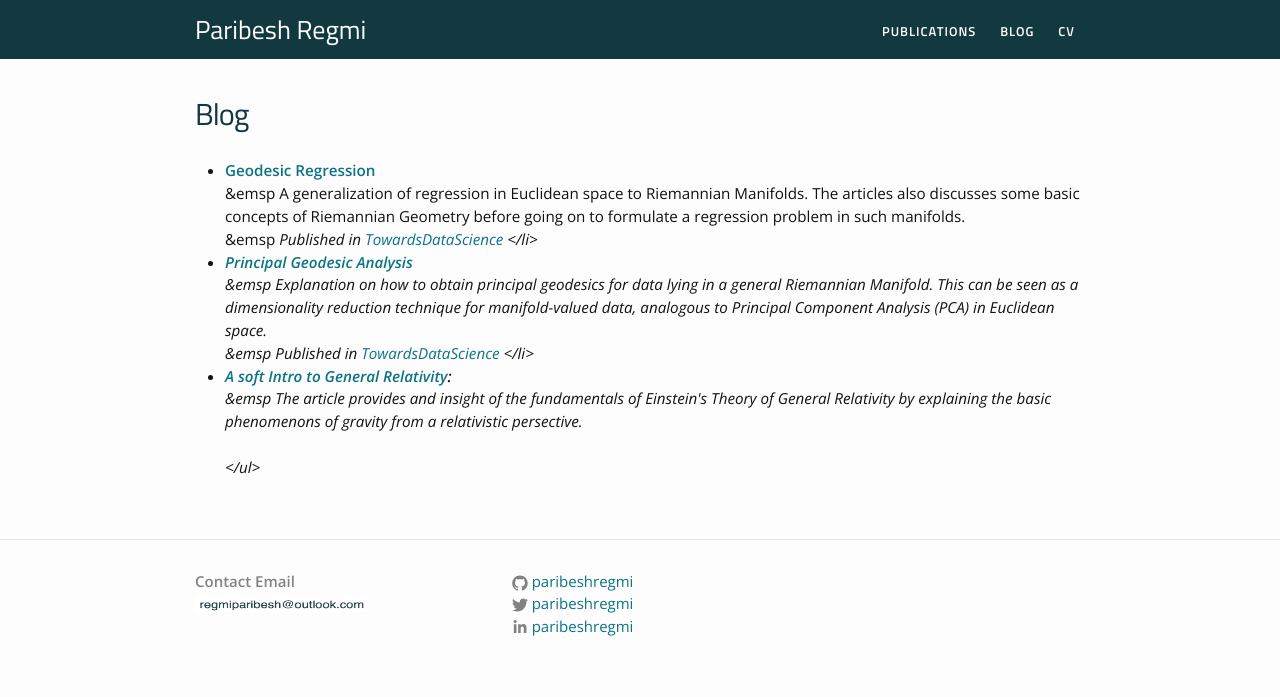
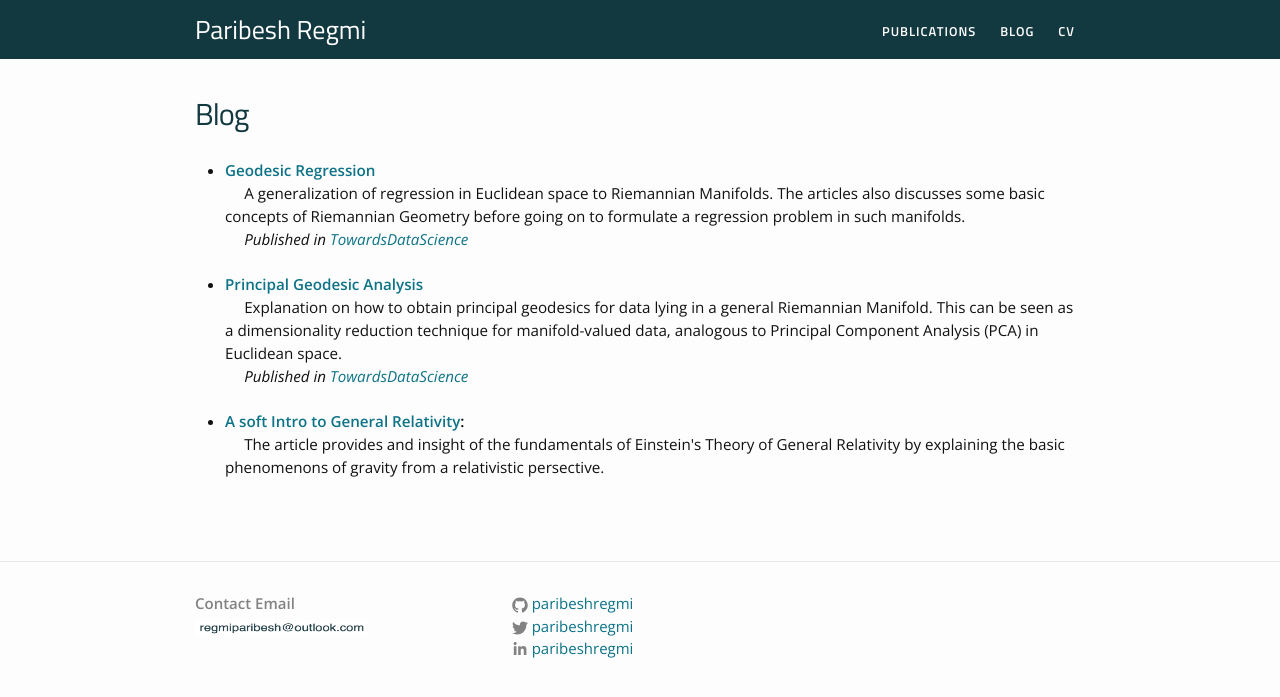
Before and after one commit to paribeshregmi/paribeshregmi.github.io, a Jekyll site: the page built from assets/pages/blog.markdown, in a window 1280 px wide. Shown: the top 697 px of the page. Built offline with Jekyll 4.4.1, drawn with Linux system fonts in a browser that asks for light colours.

Commit message:
Update blog.markdown

```diff
--- a/assets/pages/blog.markdown
+++ b/assets/pages/blog.markdown
@@ -6,16 +6,16 @@ permalink: /blog/
 <ul>
     <li>
         <b><a href="https://towardsdatascience.com/geodesic-regression-d0334de2d9d8" target="_blank" rel="noopener noreferrer">Geodesic Regression</a></b><br>
-        &emsp A generalization of regression in Euclidean space to Riemannian Manifolds. The articles also discusses some basic concepts of Riemannian Geometry before going on to formulate a regression problem in such manifolds.<br>
-        &emsp <em> Published in <a href="https://towardsdatascience.com" target="_blank" rel="noopener noreferrer">TowardsDataScience</a>
+        &emsp; A generalization of regression in Euclidean space to Riemannian Manifolds. The articles also discusses some basic concepts of Riemannian Geometry before going on to formulate a regression problem in such manifolds.<br>
+        &emsp; <em> Published in <a href="https://towardsdatascience.com" target="_blank" rel="noopener noreferrer">TowardsDataScience</a><br></em>
     </li><br>
     <li>
     <b><a href="https://towardsdatascience.com/principal-geodesic-analysis-2ec7ad1b2679" target="_blank" rel="noopener noreferrer">Principal Geodesic Analysis</a></b><br>
-        &emsp Explanation on how to obtain principal geodesics for data lying in a general Riemannian Manifold. This can be seen as a dimensionality reduction technique for manifold-valued data, analogous to Principal Component Analysis (PCA) in Euclidean space.<br>
-        &emsp <em> Published in <a href="https://towardsdatascience.com" target="_blank" rel="noopener noreferrer">TowardsDataScience</a>
+        &emsp; Explanation on how to obtain principal geodesics for data lying in a general Riemannian Manifold. This can be seen as a dimensionality reduction technique for manifold-valued data, analogous to Principal Component Analysis (PCA) in Euclidean space.<br>
+        &emsp; <em> Published in <a href="https://towardsdatascience.com" target="_blank" rel="noopener noreferrer">TowardsDataScience</a><br></em>
     </li><br>
     <li>
     <b><a href="https://paribeshregmi.medium.com/a-soft-intro-to-general-relativity-aa46da221747" target="_blank" rel="noopener noreferrer">A soft Intro to General Relativity</a>:</b><br>
-        &emsp The article provides and insight of the fundamentals of Einstein's Theory of General Relativity by explaining the basic phenomenons of gravity from a relativistic persective.
+        &emsp; The article provides and insight of the fundamentals of Einstein's Theory of General Relativity by explaining the basic phenomenons of gravity from a relativistic persective.
     </li><br>
 </ul>
```
